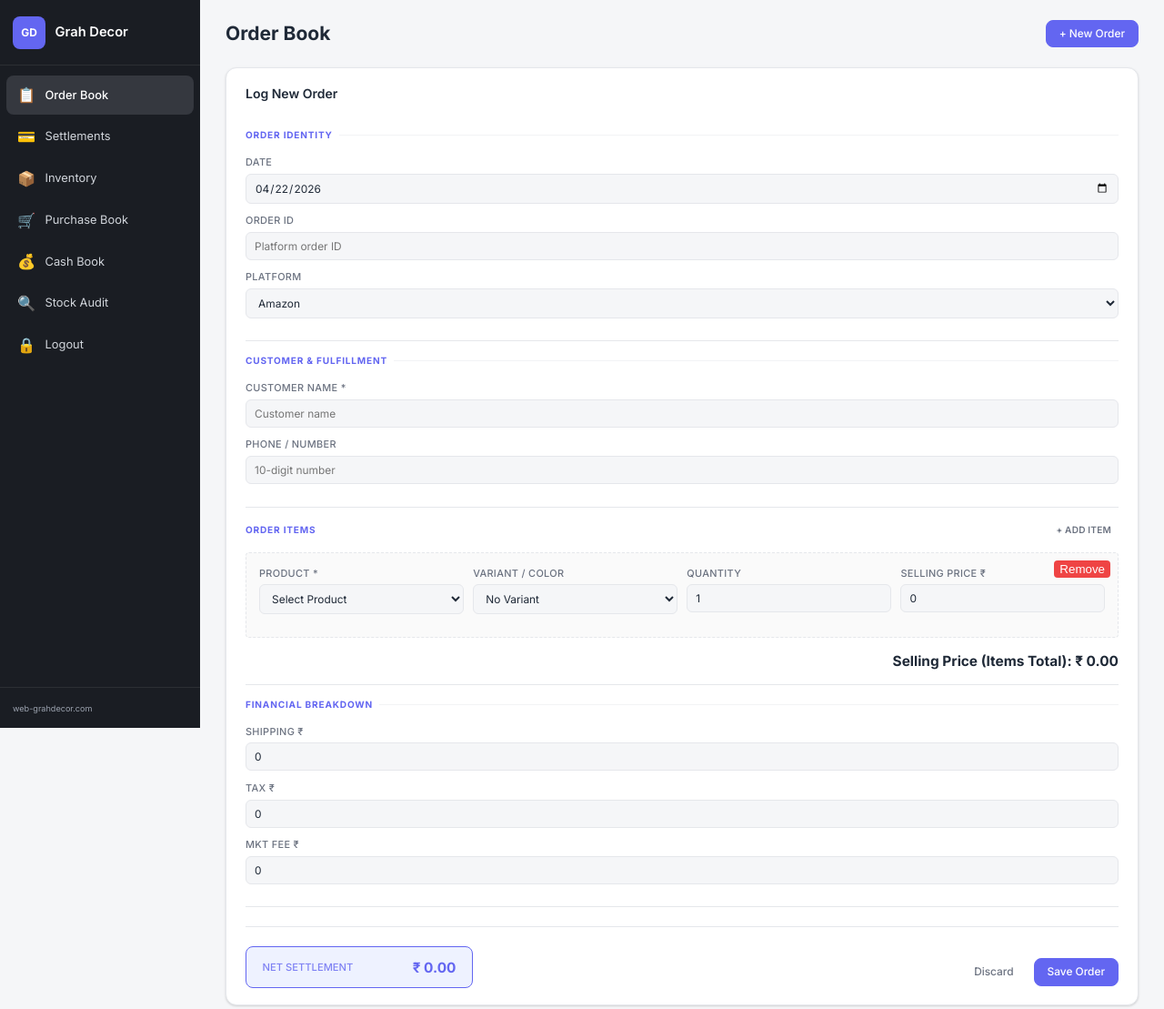
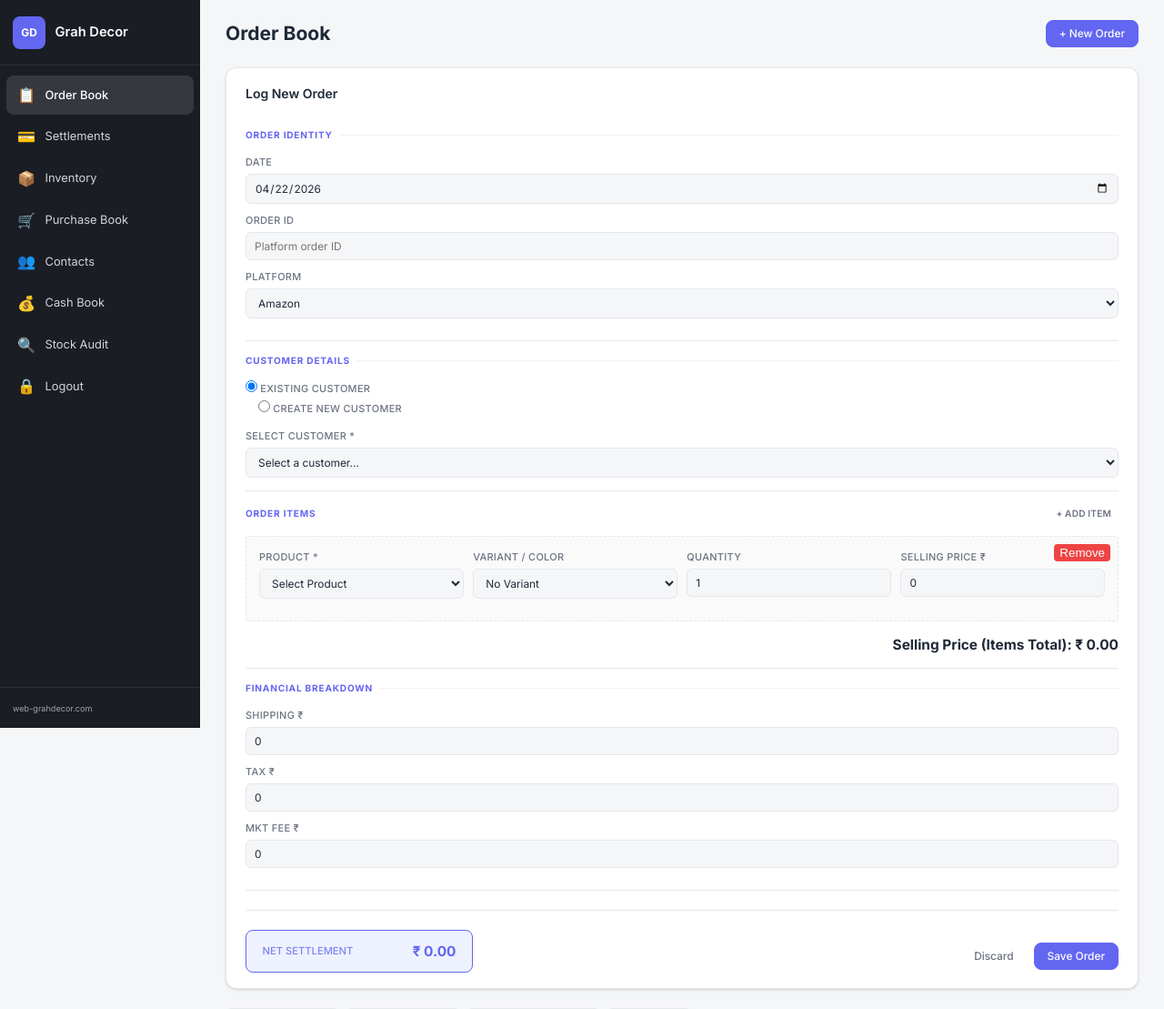
Before and after one commit to arpit0oo/Grah-Decor-POS, a Flask app: page /orders/ in a window 1280 px wide, after a click on "+ New Order". Shown: the top 1109 px of the page at 91% size. Run offline with Flask 3, Linux system fonts and the light colour scheme; the visitor is signed in with stand-in values (Sample User, id 1); data that the repository does not hold is empty.

Commit message:
Implement Phase 12: CRM Contacts Module & Dynamic Order integration

```diff
--- a/app/__init__.py
+++ b/app/__init__.py
@@ -58,6 +58,7 @@ def create_app():
     from app.routes.cashbook import cashbook_bp
     from app.routes.settlements import settlements_bp
     from app.routes.audit import audit_bp
+    from app.routes.contact import contact_bp
 
     app.register_blueprint(auth_bp)
     app.register_blueprint(inventory_bp)
@@ -66,6 +67,7 @@ def create_app():
     app.register_blueprint(cashbook_bp)
     app.register_blueprint(settlements_bp)
     app.register_blueprint(audit_bp)
+    app.register_blueprint(contact_bp)
 
     # Root redirect
     @app.route('/')
--- a/app/routes/orders.py
+++ b/app/routes/orders.py
@@ -5,6 +5,7 @@ from app.services.order_service import (
     PLATFORMS, STATUSES, REVIEWS, TERMINAL_STATUSES
 )
 from app.services.inventory_service import get_all_ready_stock
+from app.services.contact_service import get_all_customers, add_customer, update_customer_metadata
 
 orders_bp = Blueprint('orders', __name__, url_prefix='/orders')
 
@@ -60,6 +61,7 @@ def orders_list():
     ready_stock = get_all_ready_stock()
     products = sorted(list(set(s['name'] for s in ready_stock if s.get('name'))))
     colors = sorted(list(set(s['color'] for s in ready_stock if s.get('color'))))
+    customers = get_all_customers()
 
     return render_template('orders.html',
                            orders=orders,
@@ -68,6 +70,7 @@ def orders_list():
                            reviews=REVIEWS,
                            products=products,
                            colors=colors,
+                           customers=customers,
                            total_sales=total_sales,
                            total_settlement=total_settlement,
                            filter_date_from=date_from or '',
@@ -80,13 +83,46 @@ def orders_list():
 def order_add():
     order_items = parse_order_items(request.form)
 
+    order_id = request.form.get('order_id', '').strip()
+    platform = request.form.get('platform', '')
+
+    # Handle Customer Logic
+    customer_mode = request.form.get('customer_mode', 'existing')
+    customer_name = ''
+    customer_id = ''
+    phone_number = request.form.get('number', '').strip()
+
+    if customer_mode == 'existing':
+        cust_val = request.form.get('existing_customer', '')
+        if cust_val:
+            parts = cust_val.split(' - ', 1)
+            customer_id = parts[0]
+            customer_name = parts[1] if len(parts) > 1 else parts[0]
+
+            # Find the customer doc ID to update metadata
+            customers = get_all_customers()
+            c_doc = next((c for c in customers if c['customer_id'] == customer_id), None)
+            if c_doc:
+                update_customer_metadata(c_doc['id'], platform_used=platform, recent_order_id=order_id)
+                phone_number = c_doc['phone_numbers'][0] if c_doc['phone_numbers'] else phone_number
+    else:
+        customer_name = request.form.get('new_customer_name', '').strip()
+        phone_number = request.form.get('new_customer_phone', '').strip()
+        phones = [phone_number] if phone_number else []
+        if customer_name:
+            c_doc_id = add_customer(customer_name, phones, platform_used=platform, recent_order_id=order_id)
+            # The add_customer returns the customer_id string, wait, no it returns the ID string (GDC-XXX)
+            # We need to make sure contact_service returns the generated ID.
+            customer_id = c_doc_id
+
     data = {
         'date': request.form.get('date', ''),
-        'order_id': request.form.get('order_id', '').strip(),
-        'customer': request.form.get('customer', '').strip(),
-        'number': request.form.get('number', '').strip(),
+        'order_id': order_id,
+        'customer': customer_name,
+        'customer_id': customer_id,
+        'number': phone_number,
         'order_items': order_items,
-        'platform': request.form.get('platform', ''),
+        'platform': platform,
         'shipping': request.form.get('shipping', 0),
         'refund': request.form.get('refund', 0),
         'tax': request.form.get('tax', 0),
--- a/app/routes/purchase.py
+++ b/app/routes/purchase.py
@@ -10,6 +10,7 @@ from app.services.purchase_service import (
     return_po
 )
 from app.services.inventory_service import get_all_raw_materials
+from app.services.contact_service import get_all_vendors
 
 purchase_bp = Blueprint('purchase', __name__, url_prefix='/purchases')
 
@@ -34,9 +35,10 @@ def purchase_list():
     purchases = get_all_purchase_orders(date_from=df, date_to=dt)
     total_spent = sum(p.get('total_cost', 0) for p in purchases if p.get('status') != 'Cancelled')
     raw_materials = get_all_raw_materials()
+    vendors = get_all_vendors()
 
     return render_template('purchase.html', purchases=purchases, total_spent=total_spent,
-                           raw_materials=raw_materials, date_from=date_from or '', date_to=date_to or '')
+                           raw_materials=raw_materials, vendors=vendors, date_from=date_from or '', date_to=date_to or '')
 
 @purchase_bp.route('/add', methods=['POST'])
 def purchase_add():
--- /dev/null
+++ b/app/services/contact_service.py
@@ -0,0 +1,93 @@
+from datetime import datetime, timezone
+from app import get_db
+
+def generate_vendor_id():
+    db = get_db()
+    docs = list(db.collection('vendors').order_by('created_at', direction='DESCENDING').limit(1).stream())
+    if not docs:
+        return "GDV-0001"
+
+    last_doc = docs[0].to_dict()
+    last_id = last_doc.get('vendor_id', '')
+    if last_id.startswith('GDV-'):
+        try:
+            num = int(last_id.replace('GDV-', ''))
+            return f"GDV-{num + 1:04d}"
+        except:
+            pass
+    count = len(list(db.collection('vendors').stream()))
+    return f"GDV-{count + 1:04d}"
+
+def generate_customer_id():
+    db = get_db()
+    docs = list(db.collection('customers').order_by('created_at', direction='DESCENDING').limit(1).stream())
+    if not docs:
+        return "GDC-0001"
+
+    last_doc = docs[0].to_dict()
+    last_id = last_doc.get('customer_id', '')
+    if last_id.startswith('GDC-'):
+        try:
+            num = int(last_id.replace('GDC-', ''))
+            return f"GDC-{num + 1:04d}"
+        except:
+            pass
+    count = len(list(db.collection('customers').stream()))
+    return f"GDC-{count + 1:04d}"
+
+def get_all_vendors():
+    db = get_db()
+    docs = db.collection('vendors').order_by('created_at', direction='DESCENDING').stream()
+    return [{'id': d.id, **d.to_dict()} for d in docs]
+
+def get_all_customers():
+    db = get_db()
+    docs = db.collection('customers').order_by('created_at', direction='DESCENDING').stream()
+    return [{'id': d.id, **d.to_dict()} for d in docs]
+
+def add_vendor(name, phone_numbers):
+    db = get_db()
+    vendor_id = generate_vendor_id()
+
+    if not phone_numbers:
+        phone_numbers = ["Not available"]
+
+    doc_ref = db.collection('vendors').document()
+    doc_ref.set({
+        'vendor_id': vendor_id,
+        'name': name,
+        'phone_numbers': phone_numbers,
+        'created_at': datetime.now(timezone.utc)
+    })
+    return vendor_id
+
+def add_customer(name, phone_numbers, platform_used=None, recent_order_id=None):
+    db = get_db()
+    customer_id = generate_customer_id()
+
+    if not phone_numbers:
+        phone_numbers = ["Not available"]
+
+    doc_ref = db.collection('customers').document()
+    doc_ref.set({
+        'customer_id': customer_id,
+        'name': name,
+        'phone_numbers': phone_numbers,
+        'platform_used': platform_used,
+        'recent_order_id': recent_order_id,
+        'created_at': datetime.now(timezone.utc)
+    })
+    return customer_id
+
+def update_customer_metadata(customer_doc_id, platform_used=None, recent_order_id=None):
+    db = get_db()
+    doc_ref = db.collection('customers').document(customer_doc_id)
+    updates = {}
+    if platform_used:
+        updates['platform_used'] = platform_used
+    if recent_order_id:
+        updates['recent_order_id'] = recent_order_id
+
+    if updates:
+        updates['updated_at'] = datetime.now(timezone.utc)
+        doc_ref.update(updates)
--- a/app/templates/base.html
+++ b/app/templates/base.html
@@ -44,6 +44,13 @@
                    class="nav-link {% if request.path.startswith('/purchases') %}active{% endif %}">
                     <span class="nav-icon">🛒</span>
                     <span class="nav-label">Purchase Book</span>
+                </a>
+            </li>
+            <li>
+                <a href="{{ url_for('contact.contacts_list') }}"
+                   class="nav-link {% if request.path.startswith('/contacts') %}active{% endif %}">
+                    <span class="nav-icon">👥</span>
+                    <span class="nav-label">Contacts</span>
                 </a>
             </li>
             <li>
--- a/app/templates/orders.html
+++ b/app/templates/orders.html
@@ -53,15 +53,36 @@
 
         <!-- Section 2: Customer & Fulfillment -->
         <div class="form-section">
-            <div class="form-section-title">Customer & Fulfillment</div>
-            <div class="form-grid form-grid-2">
+            <div class="form-section-title">Customer Details</div>
+            <div class="form-group" style="margin-bottom: 1rem;">
+                <label>
+                    <input type="radio" name="customer_mode" value="existing" checked onchange="toggleCustomerMode('add')"> Existing Customer
+                </label>
+                <label style="margin-left: 1rem;">
+                    <input type="radio" name="customer_mode" value="new" onchange="toggleCustomerMode('add')"> Create New Customer
+                </label>
+            </div>
+
+            <!-- Existing Customer Select -->
+            <div id="add-existing-customer-group" class="form-group">
+                <label for="add-existing-customer">Select Customer *</label>
+                <select id="add-existing-customer" name="existing_customer" required style="width: 100%;">
+                    <option value="" disabled selected>Select a customer...</option>
+                    {% for c in customers %}
+                    <option value="{{ c.customer_id }} - {{ c.name }}">{{ c.customer_id }} - {{ c.name }} ({{ c.phone_numbers[0] if c.phone_numbers else 'No phone' }})</option>
+                    {% endfor %}
+                </select>
+            </div>
+
+            <!-- New Customer Fields (Hidden by default) -->
+            <div id="add-new-customer-group" class="form-grid form-grid-2 hidden">
                 <div class="form-group">
-                    <label for="add-customer">Customer Name *</label>
-                    <input type="text" id="add-customer" name="customer" required placeholder="Customer name">
+                    <label for="add-new-customer-name">New Customer Name *</label>
+                    <input type="text" id="add-new-customer-name" name="new_customer_name" placeholder="Customer name">
                 </div>
                 <div class="form-group">
-                    <label for="add-number">Phone / Number</label>
-                    <input type="tel" id="add-number" name="number" placeholder="10-digit number"
+                    <label for="add-new-customer-phone">Phone / Number</label>
+                    <input type="tel" id="add-new-customer-phone" name="new_customer_phone" placeholder="10-digit number"
                         pattern="[0-9]{10}" maxlength="10"
                         oninput="this.value = this.value.replace(/[^0-9]/g, '');"
                         title="Please enter a 10-digit phone number without country code">
@@ -786,6 +807,24 @@
         document.getElementById('editModal').classList.remove('hidden');
     }
 
+    function toggleCustomerMode(prefix) {
+        let mode = document.querySelector(`input[name="customer_mode"]:checked`).value;
+        let existingGroup = document.getElementById(`${prefix}-existing-customer-group`);
+        let newGroup = document.getElementById(`${prefix}-new-customer-group`);
+
+        if (mode === 'existing') {
+            existingGroup.classList.remove('hidden');
+            newGroup.classList.add('hidden');
+            document.getElementById(`${prefix}-existing-customer`).required = true;
+            document.getElementById(`${prefix}-new-customer-name`).required = false;
+        } else {
+            existingGroup.classList.add('hidden');
+            newGroup.classList.remove('hidden');
+            document.getElementById(`${prefix}-existing-customer`).required = false;
+            document.getElementById(`${prefix}-new-customer-name`).required = true;
+        }
+    }
+
     function calcSettlement(prefix) {
         let totalItemsPrice = 0;
         let form = document.querySelector(prefix === 'add' ? '#orderForm form' : '#editForm');
```
Also changed, not shown: app/routes/contact.py (added, +29 -0 lines), app/templates/contacts.html (added, +147 -0 lines), app/templates/purchase.html (+6 -1 lines).
